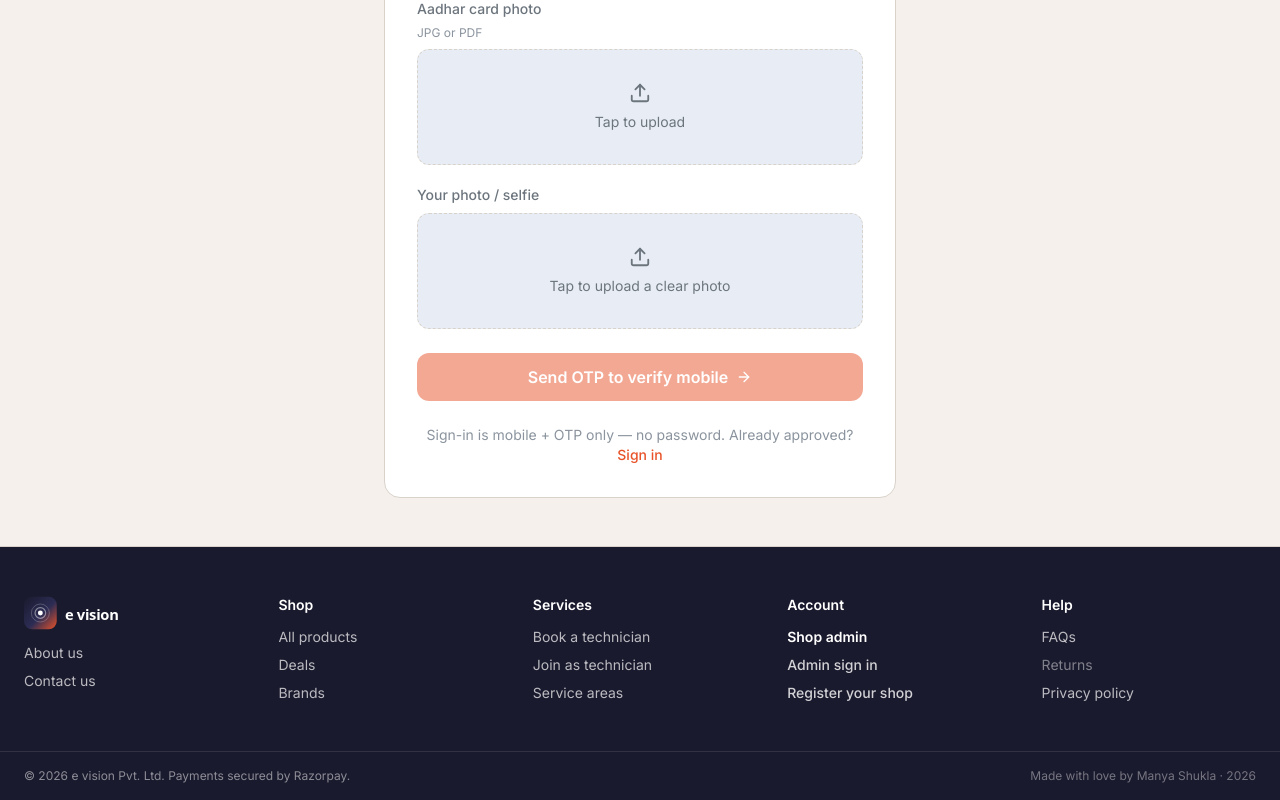
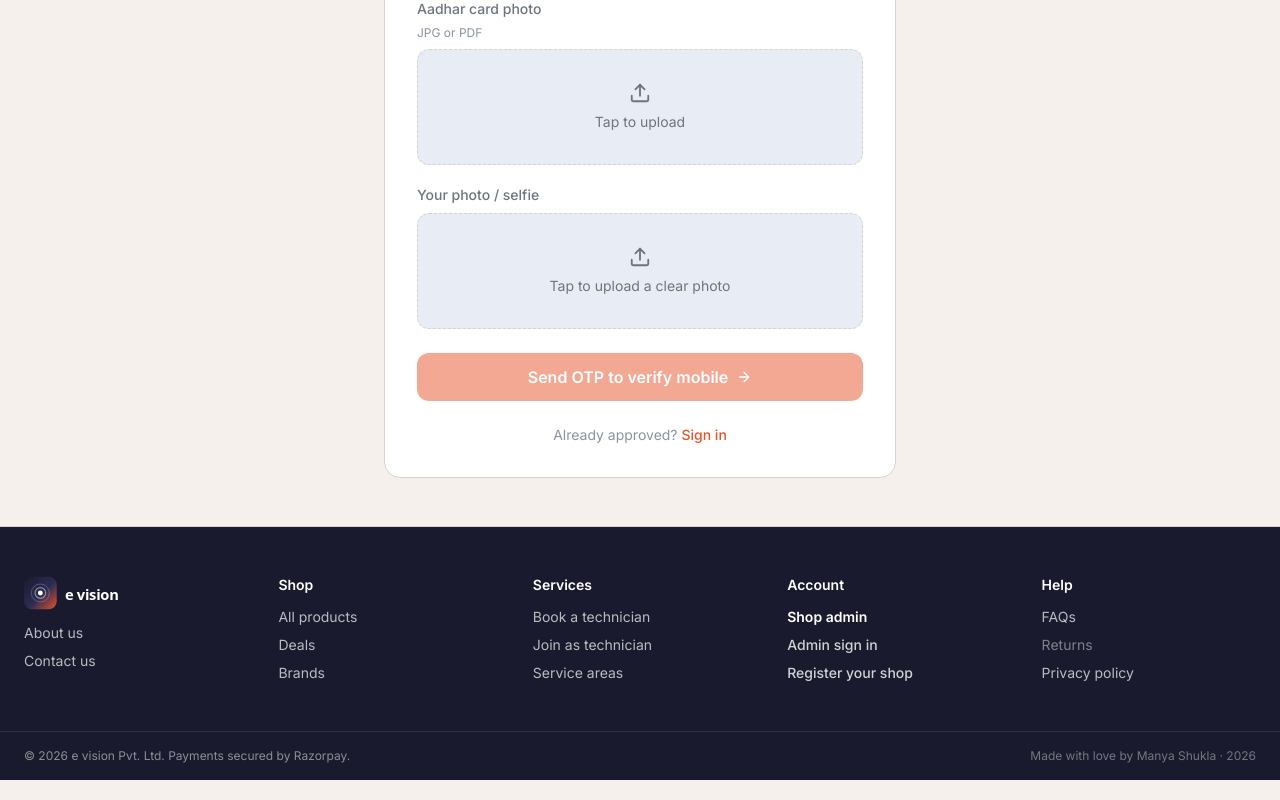
Before and after one commit to shukla-manya/evision-platform-, a Next.js app in the folder frontend-web/: page /technician/register in a window 1280 px wide. Shown: the part 1125-1925 px from the top of the page. Built offline with nearby package versions, Linux system fonts and the light colour scheme; no server answers.

Commit message:
feat: update features and improve system performance

```diff
--- a/frontend-web/components/register/TechnicianApplicationForm.tsx
+++ b/frontend-web/components/register/TechnicianApplicationForm.tsx
@@ -485,7 +485,7 @@ export function TechnicianApplicationForm({ embedded = false }: TechnicianApplic
         )}
 
         <p className="text-center text-ev-subtle text-sm mt-6">
-          Sign-in is mobile + OTP only — no password. Already approved?{' '}
+          Already approved?{' '}
           <Link href="/login" className="text-ev-primary hover:text-ev-primary-light font-medium">
             Sign in
           </Link>
```
